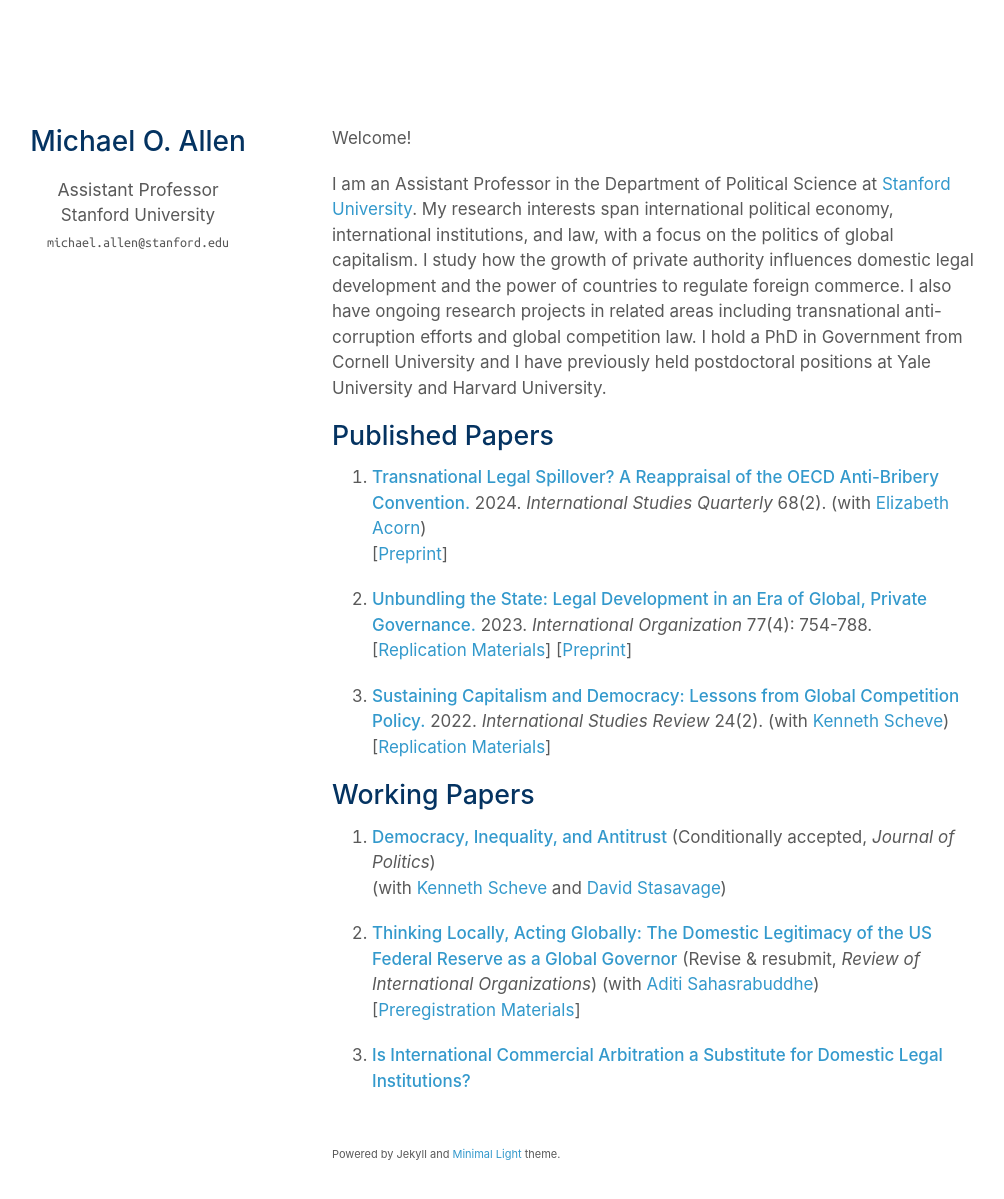
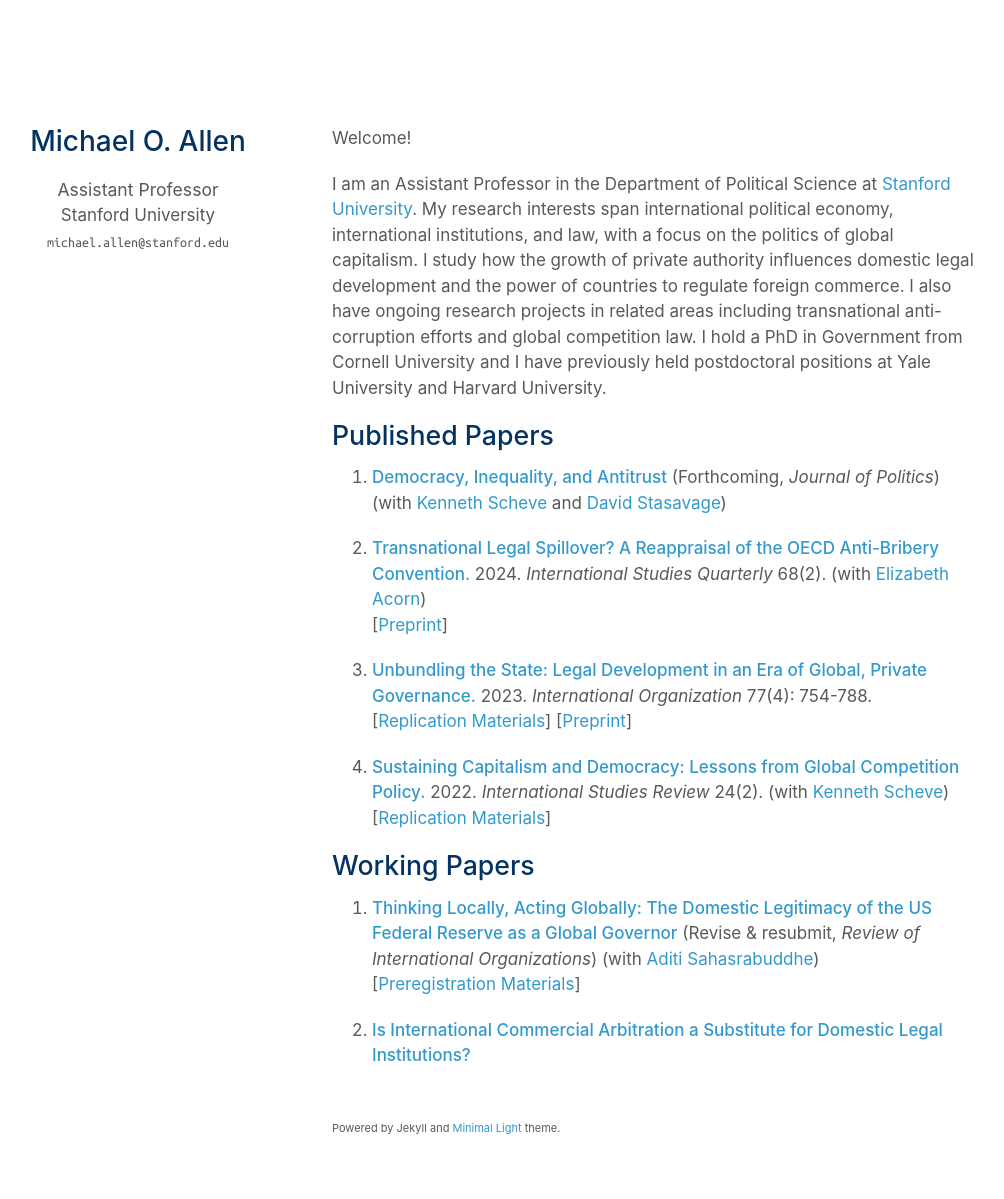
Before and after one commit to mmooddaa/mmooddaa.github.io, a Jekyll site: the page built from index.md, in a window 1280 px wide and 1235 px high. Shown: the top 1199 px of the window, without its empty margins (138-1142 px from the left). Built offline with Jekyll 4.4.1, drawn with Linux system fonts in a browser that asks for light colours; nearby versions of some CDN libraries; a style sheet for code colours, icons or effects is not loaded.

Commit message:
updated jpo
updated jop

```diff
--- a/index.md
+++ b/index.md
@@ -11,17 +11,17 @@ I am an Assistant Professor in the Department of Political Science at [Stanford
 
 ## Published Papers
 
-1. **[Transnational Legal Spillover? A Reappraisal of the OECD Anti-Bribery Convention.](https://doi.org/10.1093/isq/sqae071)** 2024. *International Studies Quarterly* 68(2).
+4. **[Democracy, Inequality, and Antitrust](https://papers.ssrn.com/sol3/papers.cfm?abstract_id=4358176)** (Forthcoming, *Journal of Politics*) <br>
+(with [Kenneth Scheve](https://scheve-research.org/) and [David Stasavage](https://stasavage.com/))
+
+3. **[Transnational Legal Spillover? A Reappraisal of the OECD Anti-Bribery Convention.](https://doi.org/10.1093/isq/sqae071)** 2024. *International Studies Quarterly* 68(2).
 (with [Elizabeth Acorn](http://www.elizabethacorn.com)) <br> [[Preprint](/assets/papers/Acorn_Allen_2023_Spillover.pdf)]
 
 2. **[Unbundling the State: Legal Development in an Era of Global, Private Governance.](https://doi.org/10.1017/S0020818323000218)** 2023. *International Organization* 77(4): 754-788. <br> [[Replication Materials](https://doi.org/10.7910/DVN/GSVW3C)] [[Preprint](/assets/papers/MAllen-unbundling-20230911.pdf)]
 
-3. **[Sustaining Capitalism and Democracy: Lessons from Global Competition Policy.](https://doi.org/10.1093/isr/viac018)** 2022. *International Studies Review* 24(2). (with [Kenneth Scheve](https://scheve-research.org/)) <br> [[Replication Materials](https://doi.org/10.7910/DVN/QCLWEM)]
+1. **[Sustaining Capitalism and Democracy: Lessons from Global Competition Policy.](https://doi.org/10.1093/isr/viac018)** 2022. *International Studies Review* 24(2). (with [Kenneth Scheve](https://scheve-research.org/)) <br> [[Replication Materials](https://doi.org/10.7910/DVN/QCLWEM)]
 
 ## Working Papers
-
-1. **[Democracy, Inequality, and Antitrust](https://papers.ssrn.com/sol3/papers.cfm?abstract_id=4358176)** (Conditionally accepted, *Journal of Politics*) <br>
-(with [Kenneth Scheve](https://scheve-research.org/) and [David Stasavage](https://stasavage.com/))
 
 2. **[Thinking Locally, Acting Globally: The Domestic Legitimacy of the US Federal Reserve as a Global Governor](/assets/papers/FedGlobalGov-20241006.pdf)** (Revise & resubmit, *Review of International Organizations*) (with [Aditi Sahasrabuddhe](https://aditisahasrabuddhe.com)) <br> [[Preregistration Materials](https://osf.io/axq5c/)]
 
```
